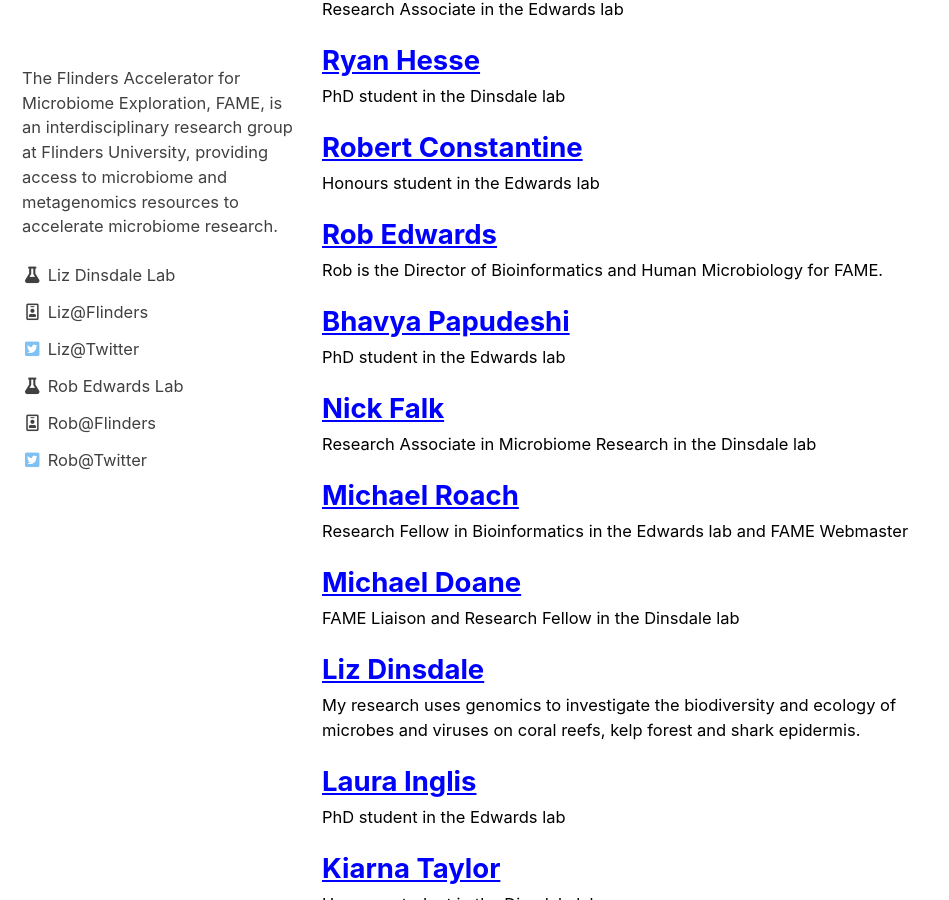
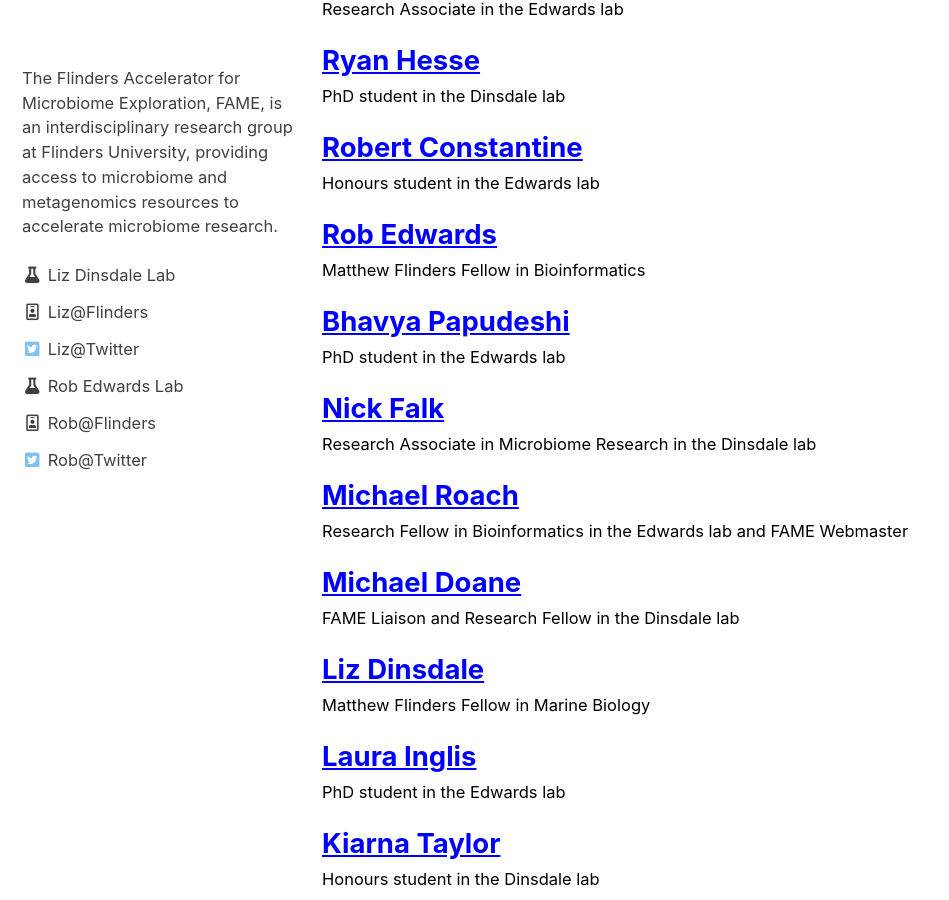
Before and after one commit to FlindersFAME/fame.github.io, a Jekyll site: the page built from _pages/categories.md, in a window 1280 px wide and 900 px high, scrolled down 7477 px. Shown: the whole window, without its empty margins (0-949 px from the left). Built offline with Jekyll 4.4.1, drawn with Linux system fonts in a browser that asks for light colours; cached includes are drawn as plain includes.

Commit message:
update people profiles

```diff
--- a/People/_posts/2021-01-01-liz.md
+++ b/People/_posts/2021-01-01-liz.md
@@ -3,8 +3,7 @@
 title: Liz Dinsdale
 author: Liz Dinsdale
 tag: "Group Leaders"
-excerpt: "My research uses genomics to investigate the biodiversity and ecology of microbes and viruses on coral reefs, kelp
-forest and shark epidermis.\n"
+excerpt: "Matthew Flinders Fellow in Marine Biology"
 ---
 
 My research uses genomics to investigate the biodiversity and ecology of microbes and viruses on coral reefs, kelp
--- a/People/_posts/2021-01-01-rob.md
+++ b/People/_posts/2021-01-01-rob.md
@@ -3,7 +3,7 @@
 title: Rob Edwards
 author: Rob Edwards
 tag: "Group Leaders"
-excerpt: "Rob is the Director of Bioinformatics and Human Microbiology for FAME.\n"
+excerpt: "Matthew Flinders Fellow in Bioinformatics"
 ---
 
 Rob is the Director of Bioinformatics and Human Microbiology for FAME. He coordinates the computational
--- a/_data/authors.yml
+++ b/_data/authors.yml
@@ -158,7 +158,7 @@
 
 Vijini Mallawaarachchi:
   name        : "Vijini Mallawaarachchi"
-  bio         : "Research Associate"
+  bio         : "Research Associate in Bioinformatics"
   avatar      : "/assets/images/vijini.jpg"
   links:
     - label: "Email"
@@ -617,7 +617,7 @@
 
 Anita Tarasenko:
   name        : "Anita Tarasenko"
-  bio         : "Honours student"
+  bio         : "PhD student"
   avatar      : "/assets/images/Anita.jpg"
   links:
     - label: "Email"
```
